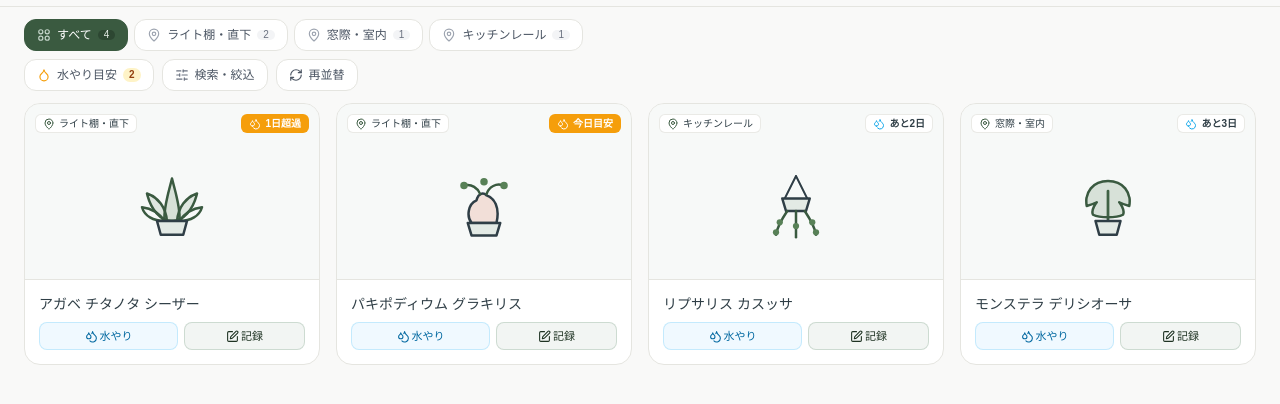
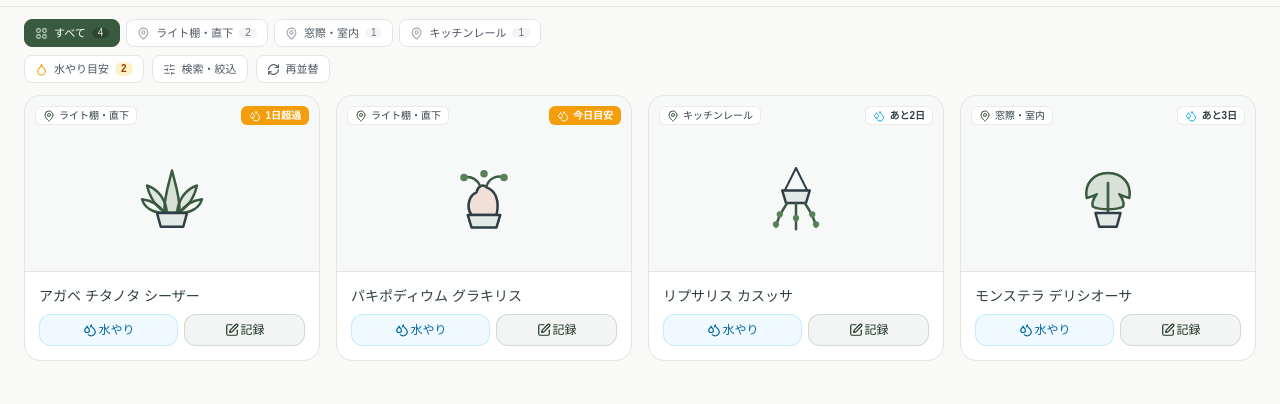
Before and after one commit to nemimiff/Verdure, a plain HTML site: page index.html in a window 1280 px wide. Shown: the part 58-462 px from the top of the page. Drawn offline with Linux system fonts and the light colour scheme; a web font is replaced by a local one.

Commit message:
fix: 微調整

```diff
--- a/app.js
+++ b/app.js
@@ -455,10 +455,10 @@ function updateHeaderBadges() {
 
   const btn = document.getElementById('filterNeedsWaterBtn');
   if (appState.onlyNeedsWater) {
-    btn.className = 'ui-btn ui-md font-semibold border-amber-500 bg-amber-500 text-white transition shrink-0 shadow-2xs cursor-pointer';
+    btn.className = 'ui-btn ui-sm font-semibold border-amber-500 bg-amber-500 text-white transition shrink-0 shadow-2xs cursor-pointer';
     badge.className = 'px-1.5 py-0.5 rounded-full bg-white text-amber-800 text-[10px] font-bold leading-none';
   } else {
-    btn.className = 'ui-btn ui-md font-medium border-stoneborder bg-white text-gray-600 hover:bg-amber-50 transition shrink-0 cursor-pointer';
+    btn.className = 'ui-btn ui-sm font-medium border-stoneborder bg-white text-gray-600 hover:bg-amber-50 transition shrink-0 cursor-pointer';
     badge.className = 'px-1.5 py-0.5 rounded-full bg-amber-100 text-amber-800 text-[10px] font-bold leading-none';
   }
 }
@@ -481,7 +481,7 @@ function renderLocationTabs() {
     const active = appState.selectedLocation === loc;
     const button = createElement(
       'button',
-      `ui-btn ui-md font-medium transition shrink-0 cursor-pointer ${
+      `ui-btn ui-sm font-medium transition shrink-0 cursor-pointer ${
         active ? 'bg-sage-600 text-white border-sage-600 shadow-2xs' : 'bg-white text-gray-600 border-stoneborder hover:bg-sage-50'
       }`
     );
@@ -657,24 +657,24 @@ function createPlantCard(plant) {
   const actions = createElement('div', 'grid grid-cols-[1.15fr_1fr] gap-1.5');
 
   const waterCard = QUICK_CARE_CARDS[0];
-  const waterBtn = createElement('button', `ui-btn ui-sm card-action font-medium transition cursor-pointer ${waterCard.btnClass}`);
+  const waterBtn = createElement('button', `ui-btn ui-md card-action font-medium transition cursor-pointer ${waterCard.btnClass}`);
   waterBtn.type = 'button';
   waterBtn.title = plant.lastWatered === getTodayStr() ? '今日の水やり記録を取り消す' : '今日水やりしたとして記録';
   waterBtn.append(
     createLucideIcon(waterCard.icon, 'w-3.5 h-3.5 shrink-0'),
-    createElement('span', 'leading-none whitespace-nowrap', waterCard.label)
+    createElement('span', 'whitespace-nowrap', waterCard.label)
   );
   waterBtn.addEventListener('click', event => {
     event.stopPropagation();
     recordPlantCare(plant.id, waterCard.careType, `${waterCard.label}を記録しました`);
   });
 
-  const quickLogBtn = createElement('button', 'ui-btn ui-sm card-action font-medium transition cursor-pointer bg-sage-50 hover:bg-sage-600 text-sage-800 hover:text-white border-sage-200/80');
+  const quickLogBtn = createElement('button', 'ui-btn ui-md card-action font-medium transition cursor-pointer bg-sage-50 hover:bg-sage-600 text-sage-800 hover:text-white border-sage-200/80');
   quickLogBtn.type = 'button';
   quickLogBtn.title = '写真やひとことメモをサッと追加';
   quickLogBtn.append(
     createLucideIcon('square-pen', 'w-3.5 h-3.5 shrink-0'),
-    createElement('span', 'leading-none whitespace-nowrap', '記録')
+    createElement('span', 'whitespace-nowrap', '記録')
   );
   quickLogBtn.addEventListener('click', event => {
     event.stopPropagation();
--- a/index.html
+++ b/index.html
@@ -247,7 +247,7 @@
       <button
         id="filterNeedsWaterBtn"
         data-action="toggleNeedsWaterFilter"
-        class="ui-btn ui-md font-medium border-stoneborder bg-white text-gray-600 hover:bg-amber-50 transition shrink-0 cursor-pointer"
+        class="ui-btn ui-sm font-medium border-stoneborder bg-white text-gray-600 hover:bg-amber-50 transition shrink-0 cursor-pointer"
       >
         <span data-icon="droplet" data-icon-class="text-amber-500"></span>
         <span>水やり目安</span>
@@ -258,7 +258,7 @@
         type="button"
         id="openFilterModalBtn"
         data-action="openFilterModal"
-        class="ui-btn ui-md font-medium border-stoneborder bg-white text-gray-600 hover:bg-sage-50 transition flex-1 sm:flex-none cursor-pointer"
+        class="ui-btn ui-sm font-medium border-stoneborder bg-white text-gray-600 hover:bg-sage-50 transition flex-1 sm:flex-none cursor-pointer"
       >
         <span data-icon="sliders-horizontal" data-icon-class="text-gray-500"></span>
         <span>検索・絞込</span>
@@ -269,7 +269,7 @@
         type="button"
         id="resortBtn"
         data-action="resortGrid"
-        class="ui-btn ui-md font-medium border-stoneborder bg-white hover:bg-sage-50 text-gray-600 hover:text-sage-700 transition shrink-0 cursor-pointer"
+        class="ui-btn ui-sm font-medium border-stoneborder bg-white hover:bg-sage-50 text-gray-600 hover:text-sage-700 transition shrink-0 cursor-pointer"
         title="現在の条件で並び順を更新"
       >
         <span data-icon="refresh-cw"></span>
```
